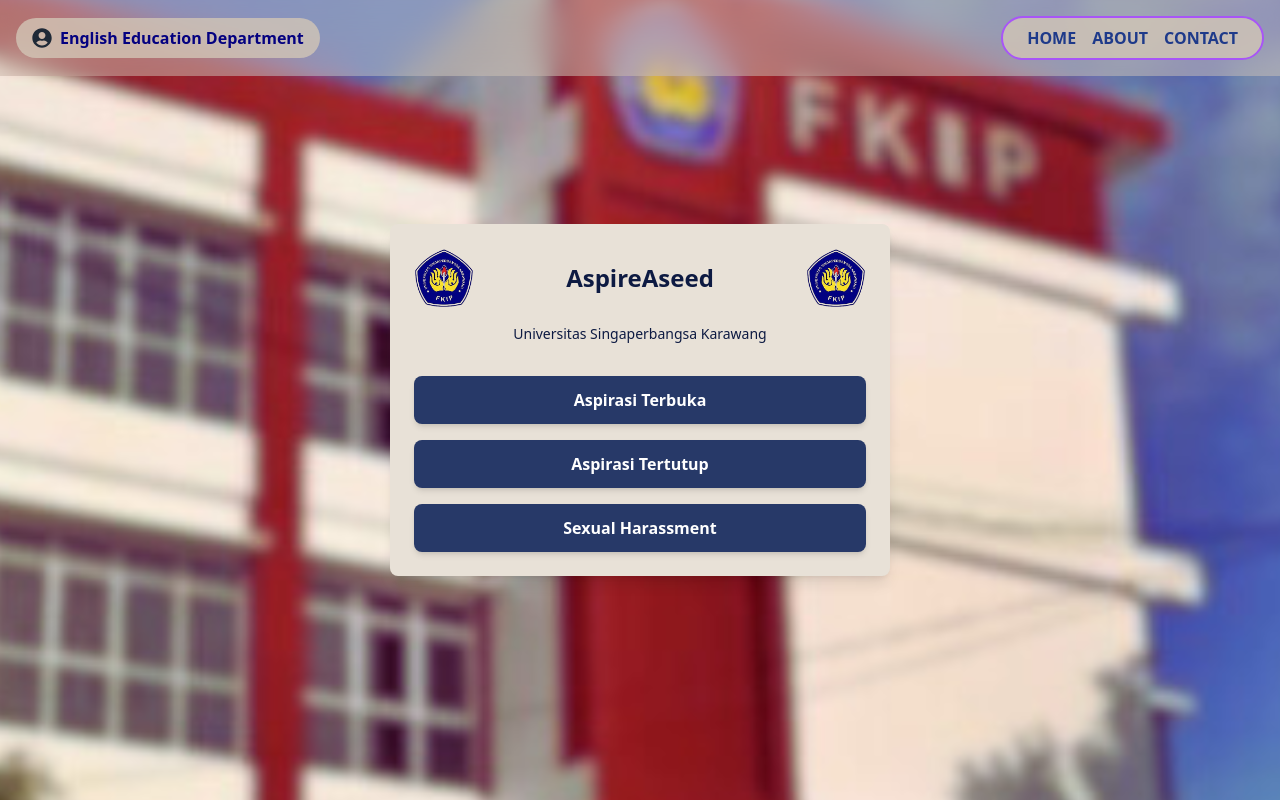
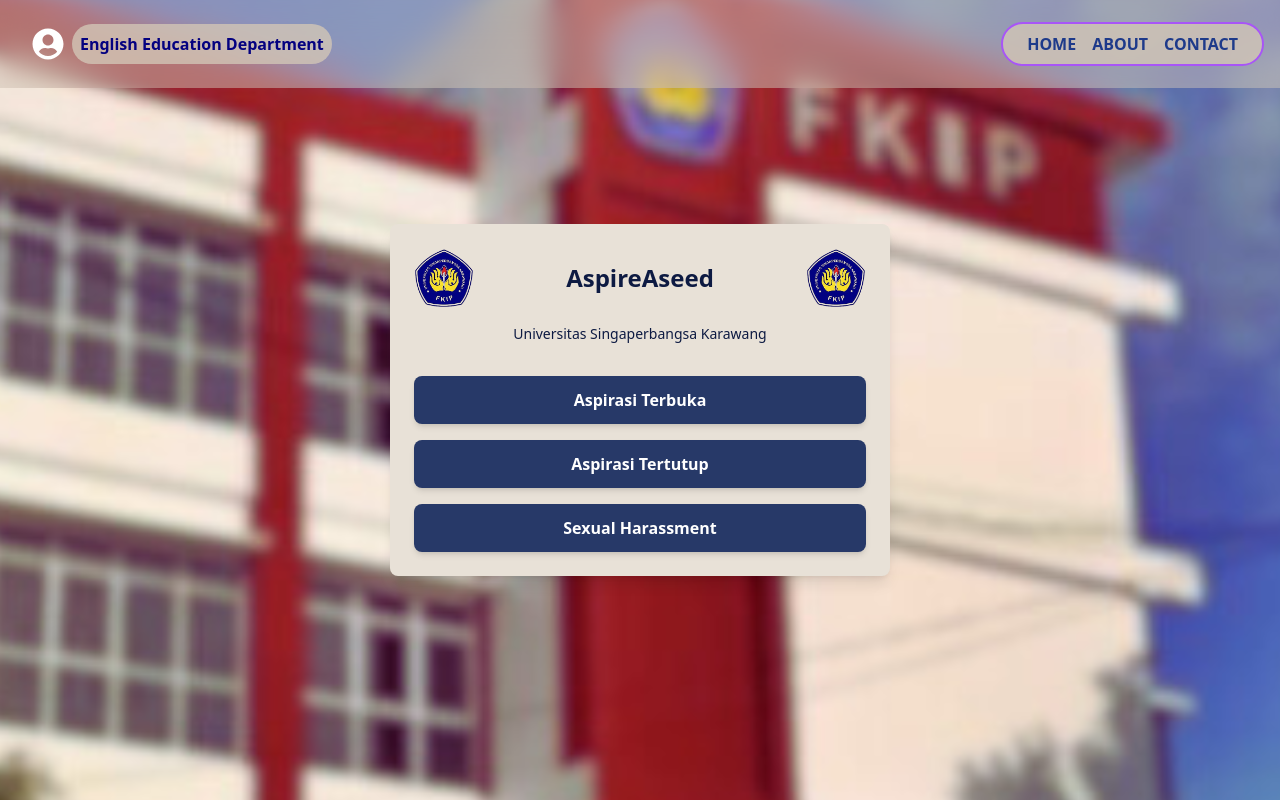
Before and after one commit to Jonathan0823/aspire-aseed, a Next.js app: page / in a window 1280 px wide. Built offline with nearby package versions, Linux system fonts and the light colour scheme.

Commit message:
refactor Navbar styling and update font to Montserrat in layout

```diff
--- a/app/components/Navbar/Navbar.tsx
+++ b/app/components/Navbar/Navbar.tsx
@@ -10,9 +10,9 @@
   return (
     <header className="absolute top-0 left-0 w-full flex justify-between items-center p-4 bg-opacity-50 bg-[#d2c6b7] backdrop-blur-lg z-10">
 
-      <div className="flex items-center space-x-2 bg-[#d2c6b7] bg-opacity-80 rounded-full px-4 py-2">
-        <FaUserCircle className="text-gray-800 w-5 h-5" />
-        <span className="text-[#040180] font-semibold">English Education Department</span>
+      <div className="flex items-center space-x-2  px-4 py-2">
+        <FaUserCircle className="text-white w-8 h-8" />
+        <span className="text-[#040180] bg-[#d2c6b7] bg-opacity-80 rounded-full p-2 font-semibold">English Education Department</span>
       </div>
 
 
--- a/app/layout.tsx
+++ b/app/layout.tsx
@@ -1,18 +1,13 @@
 import type { Metadata } from "next";
-import localFont from "next/font/local";
 import "./globals.css";
 import Navbar from "./components/Navbar/Navbar";
+import { Montserrat } from 'next/font/google'
 
-const geistSans = localFont({
-  src: "./fonts/GeistVF.woff",
-  variable: "--font-geist-sans",
-  weight: "100 900",
-});
-const geistMono = localFont({
-  src: "./fonts/GeistMonoVF.woff",
-  variable: "--font-geist-mono",
-  weight: "100 900",
-});
+// If loading a variable font, you don't need to specify the font weight
+const montserrat = Montserrat({ subsets: ['latin'] })
+
+
+
 
 export const metadata: Metadata = {
   title: "Aspire Aseed",
@@ -27,7 +22,7 @@
   return (
     <html lang="en">
       <body
-        className={`${geistSans.variable} ${geistMono.variable} antialiased`}>
+        className={`${montserrat} antialiased`}>
         <Navbar />
         {children}
       </body>
```
